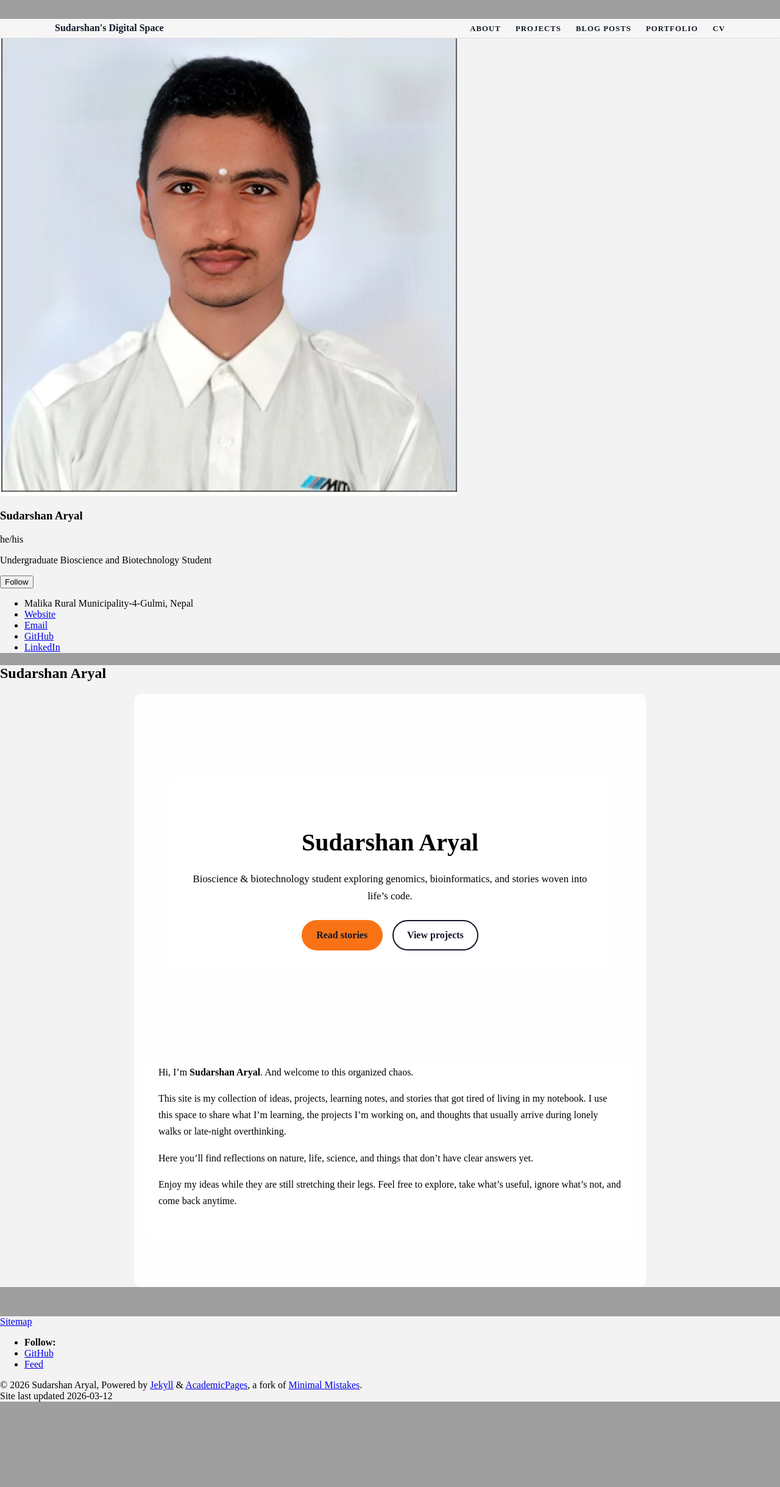
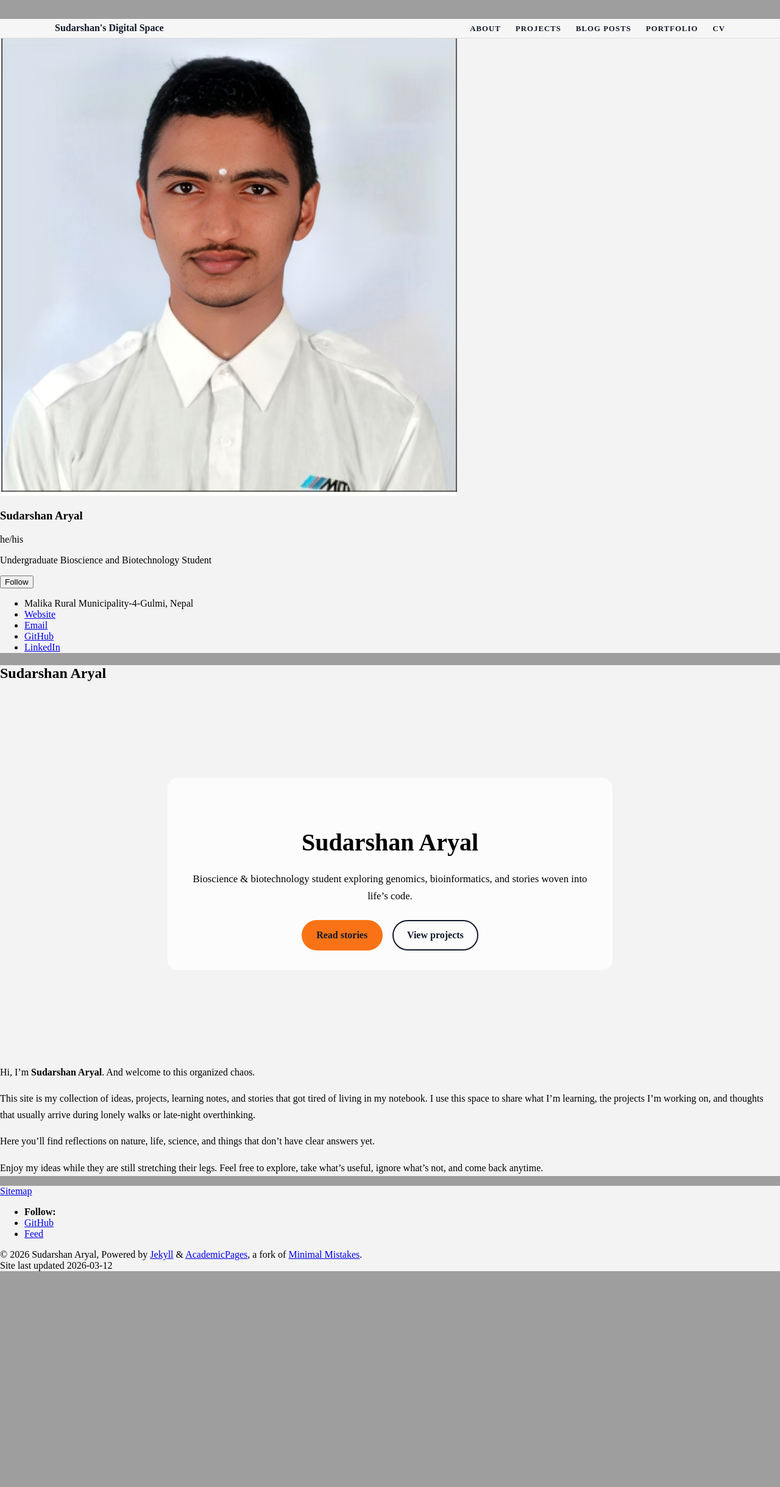
Before and after one commit to Sudu-09-Nep/sudu.github.io, a Jekyll site: the page built from _pages/about.md, in a window 1280 px wide. Shown: the whole page at 61% size. Built offline with Jekyll 4.4.1, drawn with Linux system fonts in a browser that asks for light colours; a script bundle is joined from its source files by our own code; library files that are not in the unit come from our copies; after the commit the page ends 2225 px from its top, so only the background shows below that.

Commit message:
Update main.css

```diff
--- a/assets/css/main.css
+++ b/assets/css/main.css
@@ -125,11 +125,6 @@ body {
 
 /* === Main content card === */
 .page__content {
-  max-width: 800px;
-  margin: 0 auto 3rem;
-  padding: 0 1.25rem 2rem;
   font-size: 1rem;
   line-height: 1.7;
-  background: rgba(255, 255, 255, 0.9);
-  border-radius: 0.75rem;
 }
```
